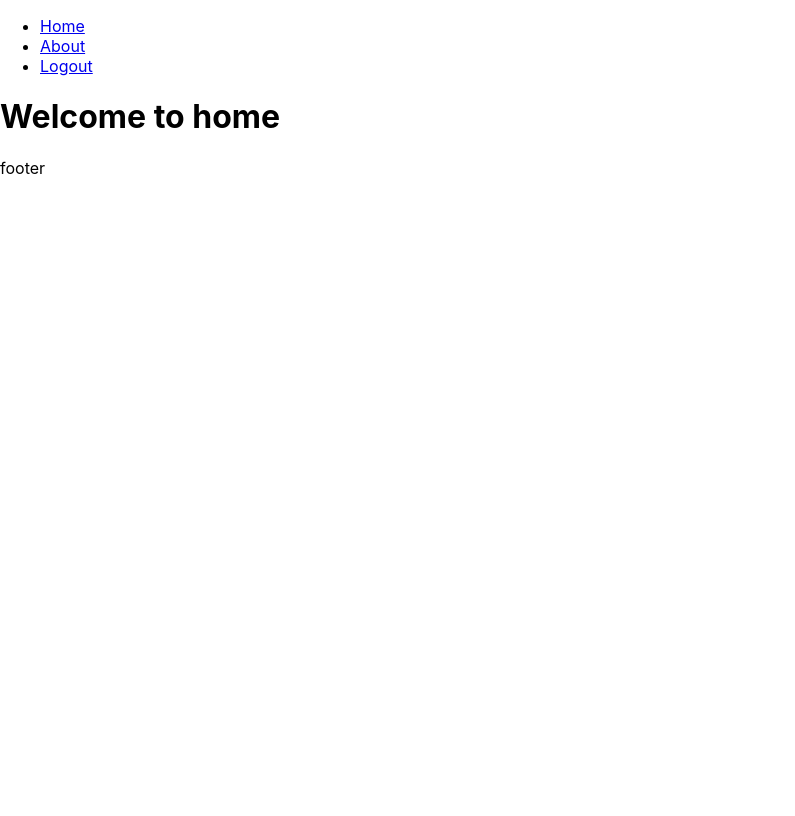
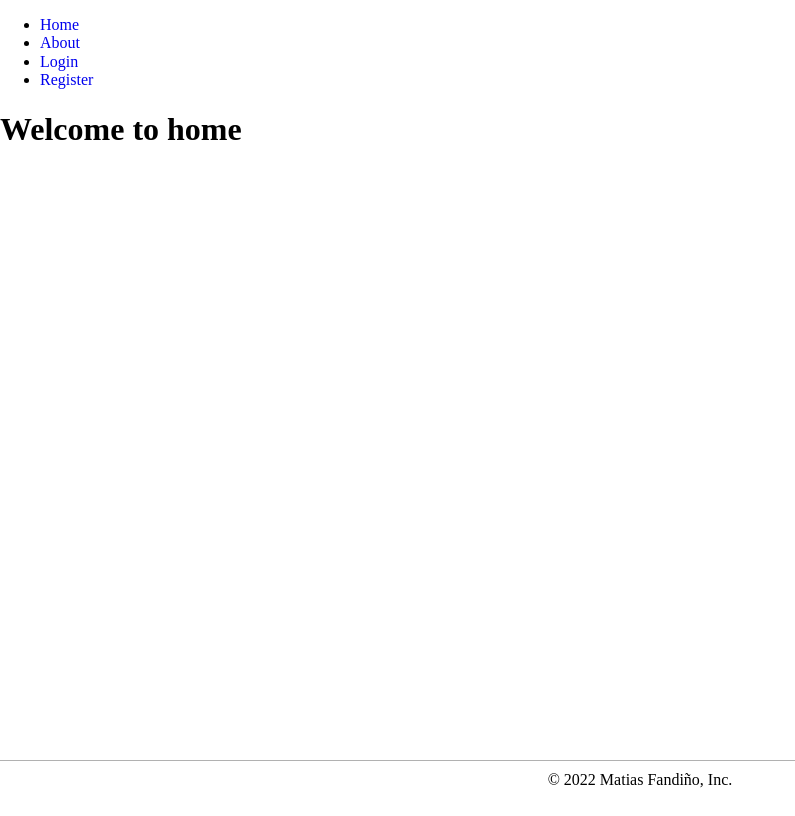
Before and after one commit to matifandy8/Dev-dashboard, a React (Vite) app: page / in a window 1280 px wide. Shown: the whole page, without its empty margins (0-795 px from the left). Built offline with nearby package versions, Linux system fonts and the light colour scheme.

Commit message:
add footer

```diff
--- /dev/null
+++ b/src/css/main.css
@@ -0,0 +1,446 @@
+/*! normalize.css v8.0.1 | MIT License | github.com/necolas/normalize.css */
+/* Document
+   ========================================================================== */
+/**
+ * 1. Correct the line height in all browsers.
+ * 2. Prevent adjustments of font size after orientation changes in iOS.
+ */
+html {
+  line-height: 1.15;
+  /* 1 */
+  -webkit-text-size-adjust: 100%;
+  /* 2 */
+}
+
+/* Sections
+   ========================================================================== */
+/**
+ * Remove the margin in all browsers.
+ */
+body {
+  margin: 0;
+}
+
+/**
+ * Render the `main` element consistently in IE.
+ */
+main {
+  display: block;
+}
+
+/**
+ * Correct the font size and margin on `h1` elements within `section` and
+ * `article` contexts in Chrome, Firefox, and Safari.
+ */
+h1 {
+  font-size: 2em;
+  margin: 0.67em 0;
+}
+
+/* Grouping content
+   ========================================================================== */
+/**
+ * 1. Add the correct box sizing in Firefox.
+ * 2. Show the overflow in Edge and IE.
+ */
+hr {
+  box-sizing: content-box;
+  /* 1 */
+  height: 0;
+  /* 1 */
+  overflow: visible;
+  /* 2 */
+}
+
+/**
+ * 1. Correct the inheritance and scaling of font size in all browsers.
+ * 2. Correct the odd `em` font sizing in all browsers.
+ */
+pre {
+  font-family: monospace, monospace;
+  /* 1 */
+  font-size: 1em;
+  /* 2 */
+}
+
+/* Text-level semantics
+   ========================================================================== */
+/**
+ * Remove the gray background on active links in IE 10.
+ */
+a {
+  background-color: transparent;
+}
+
+/**
+ * 1. Remove the bottom border in Chrome 57-
+ * 2. Add the correct text decoration in Chrome, Edge, IE, Opera, and Safari.
+ */
+abbr[title] {
+  border-bottom: none;
+  /* 1 */
+  text-decoration: underline;
+  /* 2 */
+  text-decoration: underline dotted;
+  /* 2 */
+}
+
+/**
+ * Add the correct font weight in Chrome, Edge, and Safari.
+ */
+b,
+strong {
+  font-weight: bolder;
+}
+
+/**
+ * 1. Correct the inheritance and scaling of font size in all browsers.
+ * 2. Correct the odd `em` font sizing in all browsers.
+ */
+code,
+kbd,
+samp {
+  font-family: monospace, monospace;
+  /* 1 */
+  font-size: 1em;
+  /* 2 */
+}
+
+/**
+ * Add the correct font size in all browsers.
+ */
+small {
+  font-size: 80%;
+}
+
+/**
+ * Prevent `sub` and `sup` elements from affecting the line height in
+ * all browsers.
+ */
+sub,
+sup {
+  font-size: 75%;
+  line-height: 0;
+  position: relative;
+  vertical-align: baseline;
+}
+
+sub {
+  bottom: -0.25em;
+}
+
+sup {
+  top: -0.5em;
+}
+
+/* Embedded content
+   ========================================================================== */
+/**
+ * Remove the border on images inside links in IE 10.
+ */
+img {
+  border-style: none;
+}
+
+/* Forms
+   ========================================================================== */
+/**
+ * 1. Change the font styles in all browsers.
+ * 2. Remove the margin in Firefox and Safari.
+ */
+button,
+input,
+optgroup,
+select,
+textarea {
+  font-family: inherit;
+  /* 1 */
+  font-size: 100%;
+  /* 1 */
+  line-height: 1.15;
+  /* 1 */
+  margin: 0;
+  /* 2 */
+}
+
+/**
+ * Show the overflow in IE.
+ * 1. Show the overflow in Edge.
+ */
+button,
+input {
+  /* 1 */
+  overflow: visible;
+}
+
+/**
+ * Remove the inheritance of text transform in Edge, Firefox, and IE.
+ * 1. Remove the inheritance of text transform in Firefox.
+ */
+button,
+select {
+  /* 1 */
+  text-transform: none;
+}
+
+/**
+ * Correct the inability to style clickable types in iOS and Safari.
+ */
+button,
+[type=button],
+[type=reset],
+[type=submit] {
+  -webkit-appearance: button;
+}
+
+/**
+ * Remove the inner border and padding in Firefox.
+ */
+button::-moz-focus-inner,
+[type=button]::-moz-focus-inner,
+[type=reset]::-moz-focus-inner,
+[type=submit]::-moz-focus-inner {
+  border-style: none;
+  padding: 0;
+}
+
+/**
+ * Restore the focus styles unset by the previous rule.
+ */
+button:-moz-focusring,
+[type=button]:-moz-focusring,
+[type=reset]:-moz-focusring,
+[type=submit]:-moz-focusring {
+  outline: 1px dotted ButtonText;
+}
+
+/**
+ * Correct the padding in Firefox.
+ */
+fieldset {
+  padding: 0.35em 0.75em 0.625em;
+}
+
+/**
+ * 1. Correct the text wrapping in Edge and IE.
+ * 2. Correct the color inheritance from `fieldset` elements in IE.
+ * 3. Remove the padding so developers are not caught out when they zero out
+ *    `fieldset` elements in all browsers.
+ */
+legend {
+  box-sizing: border-box;
+  /* 1 */
+  color: inherit;
+  /* 2 */
+  display: table;
+  /* 1 */
+  max-width: 100%;
+  /* 1 */
+  padding: 0;
+  /* 3 */
+  white-space: normal;
+  /* 1 */
+}
+
+/**
+ * Add the correct vertical alignment in Chrome, Firefox, and Opera.
+ */
+progress {
+  vertical-align: baseline;
+}
+
+/**
+ * Remove the default vertical scrollbar in IE 10+.
+ */
+textarea {
+  overflow: auto;
+}
+
+/**
+ * 1. Add the correct box sizing in IE 10.
+ * 2. Remove the padding in IE 10.
+ */
+[type=checkbox],
+[type=radio] {
+  box-sizing: border-box;
+  /* 1 */
+  padding: 0;
+  /* 2 */
+}
+
+/**
+ * Correct the cursor style of increment and decrement buttons in Chrome.
+ */
+[type=number]::-webkit-inner-spin-button,
+[type=number]::-webkit-outer-spin-button {
+  height: auto;
+}
+
+/**
+ * 1. Correct the odd appearance in Chrome and Safari.
+ * 2. Correct the outline style in Safari.
+ */
+[type=search] {
+  -webkit-appearance: textfield;
+  /* 1 */
+  outline-offset: -2px;
+  /* 2 */
+}
+
+/**
+ * Remove the inner padding in Chrome and Safari on macOS.
+ */
+[type=search]::-webkit-search-decoration {
+  -webkit-appearance: none;
+}
+
+/**
+ * 1. Correct the inability to style clickable types in iOS and Safari.
+ * 2. Change font properties to `inherit` in Safari.
+ */
+::-webkit-file-upload-button {
+  -webkit-appearance: button;
+  /* 1 */
+  font: inherit;
+  /* 2 */
+}
+
+/* Interactive
+   ========================================================================== */
+/*
+ * Add the correct display in Edge, IE 10+, and Firefox.
+ */
+details {
+  display: block;
+}
+
+/*
+ * Add the correct display in all browsers.
+ */
+summary {
+  display: list-item;
+}
+
+/* Misc
+   ========================================================================== */
+/**
+ * Add the correct display in IE 10+.
+ */
+template {
+  display: none;
+}
+
+/**
+ * Add the correct display in IE 10.
+ */
+[hidden] {
+  display: none;
+}
+
+/**
+ * Set up a decent box model on the root element
+ */
+html {
+  box-sizing: border-box;
+  width: 100%;
+  height: 100%;
+}
+
+body {
+  height: 100%;
+}
+
+/**
+ * Make all elements from the DOM inherit from the parent box-sizing
+ * Since `*` has a specificity of 0, it does not override the `html` value
+ * making all elements inheriting from the root box-sizing value
+ * See: https://css-tricks.com/inheriting-box-sizing-probably-slightly-better-best-practice/
+ */
+*,
+*::before,
+*::after {
+  box-sizing: inherit;
+}
+
+/**
+ * Basic styles for links
+ */
+a {
+  text-decoration: none;
+}
+
+/**
+ * Basic typography style for copy text
+ */
+/**
+ * Clear inner floats
+ */
+.clearfix::after {
+  clear: both;
+  content: "";
+  display: table;
+}
+
+/**
+ * Main content containers
+ * 1. Make the container full-width with a maximum width
+ * 2. Center it in the viewport
+ * 3. Leave some space on the edges, especially valuable on small screens
+ */
+.container {
+  margin-left: auto;
+  /* 2 */
+  margin-right: auto;
+  /* 2 */
+  padding-left: 20px;
+  /* 3 */
+  padding-right: 20px;
+  /* 3 */
+  width: 100%;
+  /* 1 */
+}
+
+/**
+ * Hide text while making it readable for screen readers
+ * 1. Needed in WebKit-based browsers because of an implementation bug;
+ *    See: https://code.google.com/p/chromium/issues/detail?id=457146
+ */
+.hide-text {
+  overflow: hidden;
+  padding: 0;
+  /* 1 */
+  text-indent: 101%;
+  white-space: nowrap;
+}
+
+/**
+ * Hide element while making it readable for screen readers
+ * Shamelessly borrowed from HTML5Boilerplate:
+ * https://github.com/h5bp/html5-boilerplate/blob/master/src/css/main.css#L119-L133
+ */
+.visually-hidden {
+  border: 0;
+  clip: rect(0 0 0 0);
+  height: 1px;
+  margin: -1px;
+  overflow: hidden;
+  padding: 0;
+  position: absolute;
+  width: 1px;
+}
+
+footer {
+  position: absolute;
+  bottom: 0;
+  width: 100%;
+  height: 40px;
+  /* Height of the footer */
+  display: flex;
+  justify-content: center;
+  align-items: center;
+  border-top: 1px solid #b1b1b1;
+}
+footer p {
+  margin: 0;
+  padding: 0;
+}
--- a/src/layout/Footer.tsx
+++ b/src/layout/Footer.tsx
@@ -1,8 +1,8 @@
 const Footer = () => {
     return (
-        <div>
-            <p>footer</p>
-        </div>
+        <footer>
+            <p>© 2022 Matias Fandiño, Inc.</p>
+        </footer>
     )
 }
 
--- a/src/layout/Navbar.tsx
+++ b/src/layout/Navbar.tsx
@@ -3,7 +3,7 @@ import NavPrivate from "./navbars/NavPrivate";
 import NavPublic from "./navbars/NavPublic";
 
 const Navbar = () => {
-  const isAuthenticated = true;
+  const isAuthenticated = false;
     const [isOpen, setIsOpen] = useState(false);
     const toggle = () => setIsOpen(!isOpen);
     const logout = () => {
--- a/src/main.tsx
+++ b/src/main.tsx
@@ -1,6 +1,6 @@
 import React from 'react'
 import ReactDOM from 'react-dom'
-import './index.css'
+import './css/main.css'
 import App from './App'
 
 ReactDOM.render(
--- a/src/stylesheets/layout/_footer.scss
+++ b/src/stylesheets/layout/_footer.scss
@@ -2,3 +2,19 @@
 // This file contains all styles related to the footer of the site/application.
 // -----------------------------------------------------------------------------
 @use  '../abstracts/variables';
+
+
+footer{
+    position:absolute;
+    bottom:0;
+    width:100%;
+    height:40px;   /* Height of the footer */
+    display:flex;
+    justify-content:center;
+    align-items:center;
+    border-top: 1px solid #b1b1b1;
+    p{
+        margin:0;
+        padding:0;
+    }
+}
```
Also changed, not shown: package.json (+5 -2 lines), 1 other file (tests, documents, lock files or other folders).
